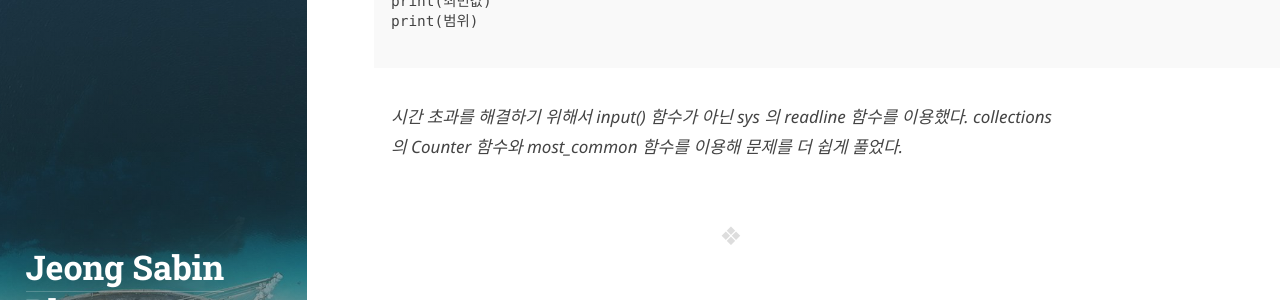
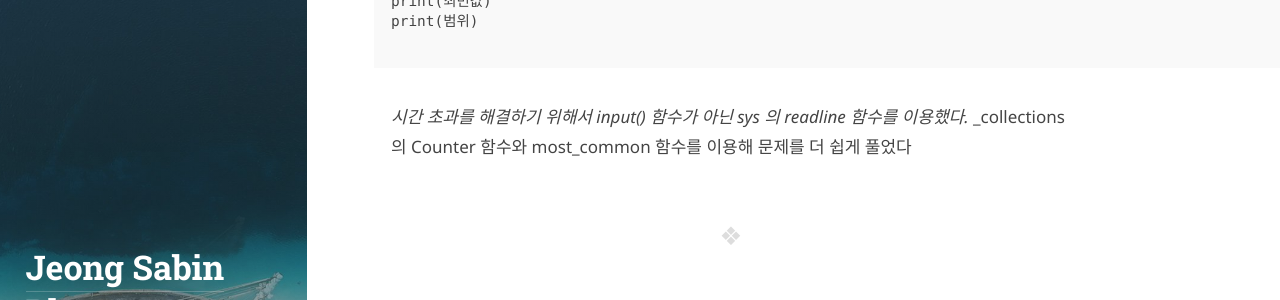
Before and after one commit to JeongSabin/JeongSabin.github.io, a Jekyll site: the page built from _posts/2023-01-12-(백준)-스택.md, in a window 1280 px wide and 900 px high, scrolled down 1521 px. Shown: the part 155-455 px from the top of the window. Built offline with Jekyll 4.4.1, drawn with Linux system fonts in a browser that asks for light colours; some web fonts are replaced.

Commit message:
세번째 게시글 title edit

```diff
--- a/_posts/2023-01-12-(백준)-스택.md
+++ b/_posts/2023-01-12-(백준)-스택.md
@@ -56,4 +56,4 @@ print(범위)
 </code>
 </pre>
 _시간 초과를 해결하기 위해서 input() 함수가 아닌 sys 의 readline 함수를 이용했다._
-_collections 의 Counter 함수와 most_common 함수를 이용해 문제를 더 쉽게 풀었다._
+_collections 의 Counter 함수와 most_common 함수를 이용해 문제를 더 쉽게 풀었다
```
Also changed, not shown: 1 other file.
